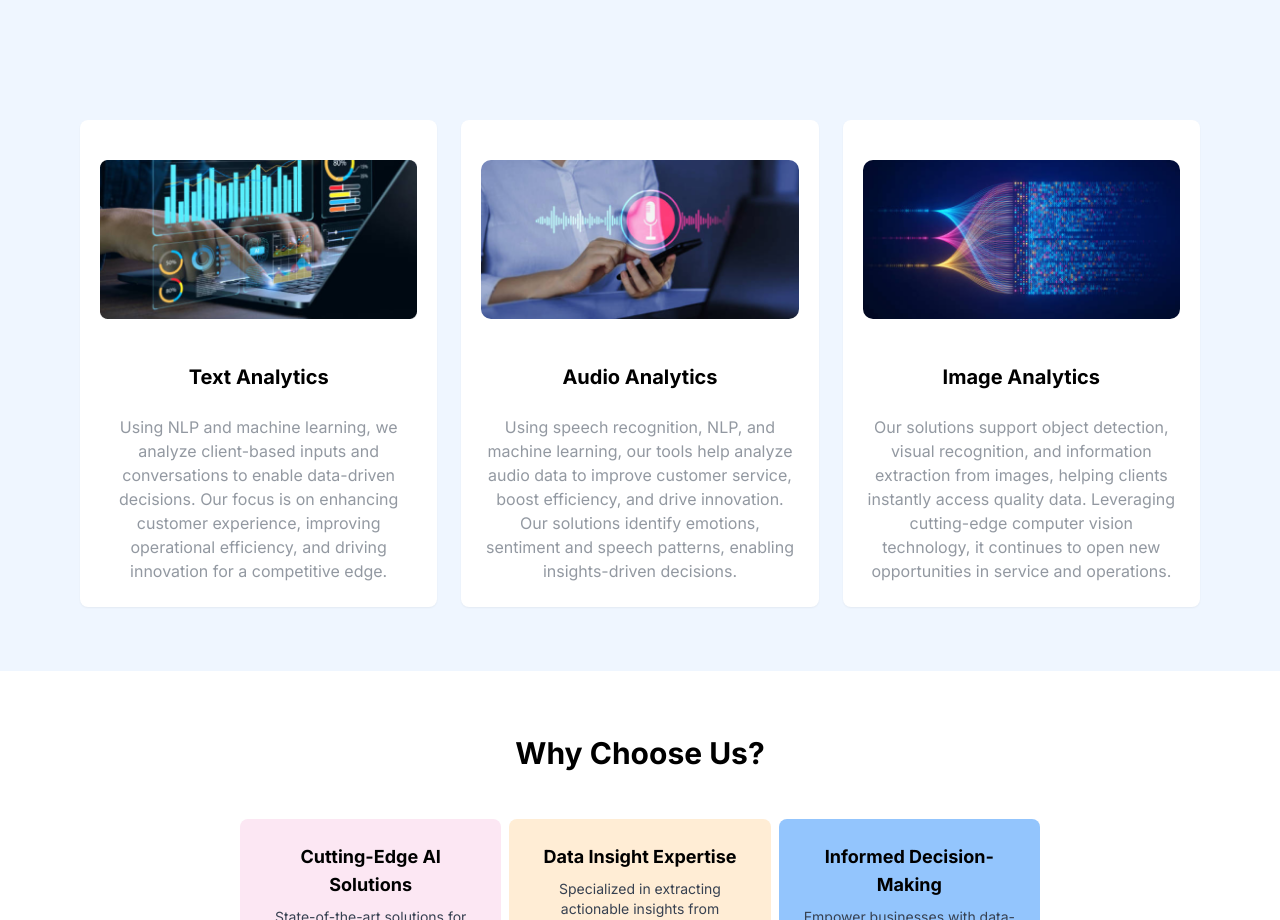
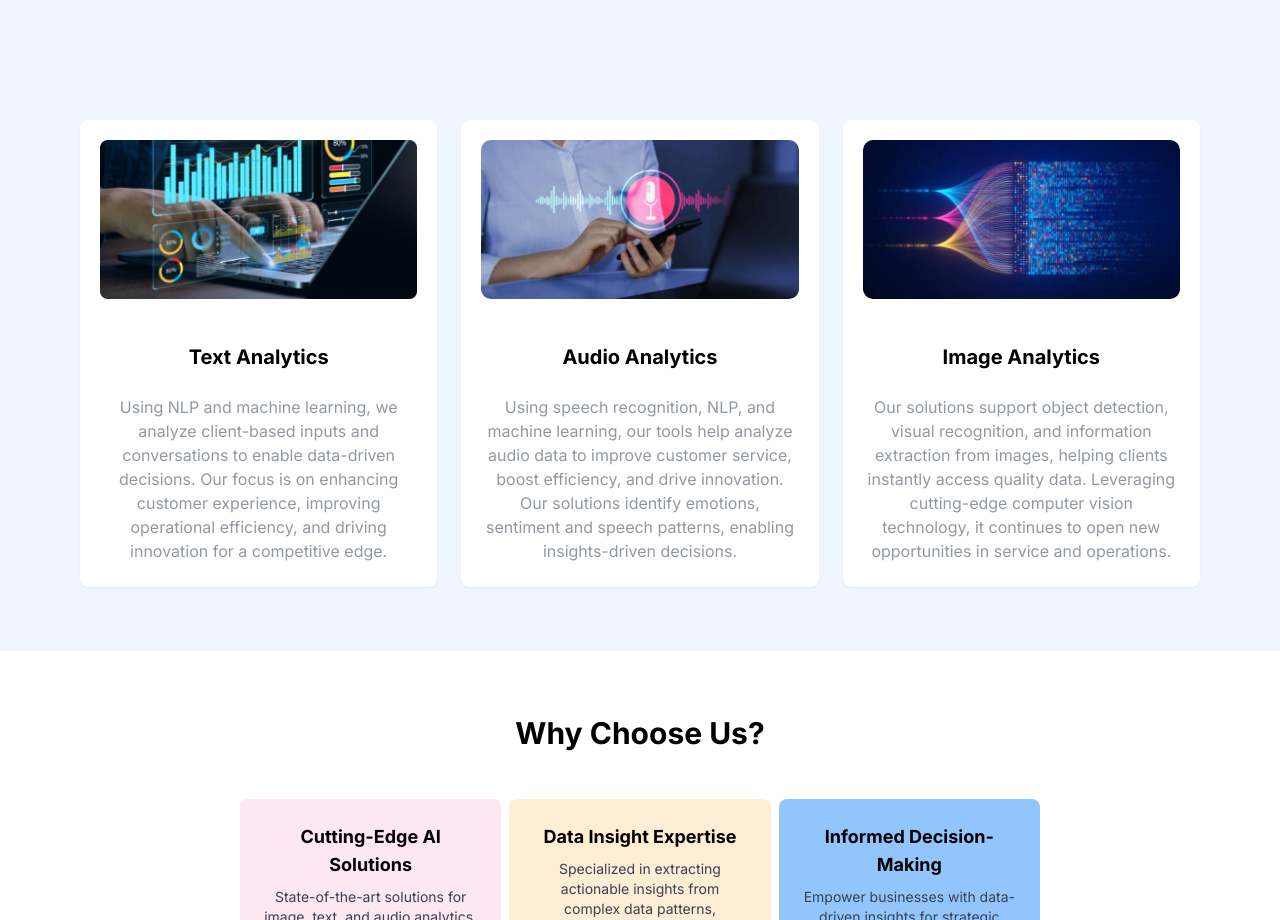
Before and after one commit to PjVineeth/vocab-website, a Next.js app: page / in a window 1280 px wide. Shown: the part 980-1900 px from the top of the page. Built offline with nearby package versions, Linux system fonts and the light colour scheme.

Commit message:
Minor change in the features

```diff
--- a/app/page.tsx
+++ b/app/page.tsx
@@ -297,7 +297,7 @@ export default function Home() {
             <div className="grid grid-cols-1 md:grid-cols-2 lg:grid-cols-3 gap-6">
               {/* Text Analytics */}
               <div className="bg-white rounded-lg overflow-hidden shadow-sm transition-shadow duration-300 hover:shadow-lg">
-                <div className="h-50 flex items-center justify-center mt-5 p-5">
+                <div className="h-50 flex items-center justify-center p-5">
                   <Image
                     src="/textanalytics.png"
                     alt="Text Analytics"
@@ -317,7 +317,7 @@ export default function Home() {
 
               {/* Audio Analytics */}
               <div className="bg-white rounded-lg overflow-hidden shadow-sm transition-shadow duration-300 hover:shadow-lg">
-                <div className="h-50 flex items-center justify-center mt-5 p-5">
+                <div className="h-50 flex items-center justify-center p-5">
                   <Image
                     src="/audioanalytics.png"
                     alt="Audio Analytics"
@@ -338,7 +338,7 @@ export default function Home() {
 
               {/* Image Analytics */}
               <div className="bg-white rounded-lg overflow-hidden shadow-sm transition-shadow duration-300 hover:shadow-lg">
-                <div className="h-50 flex items-center justify-center mt-5 p-5">
+                <div className="h-50 flex items-center justify-center p-5">
                   <Image
                     src="/imageanalytics.png"
                     alt="Image Analytics"
```
